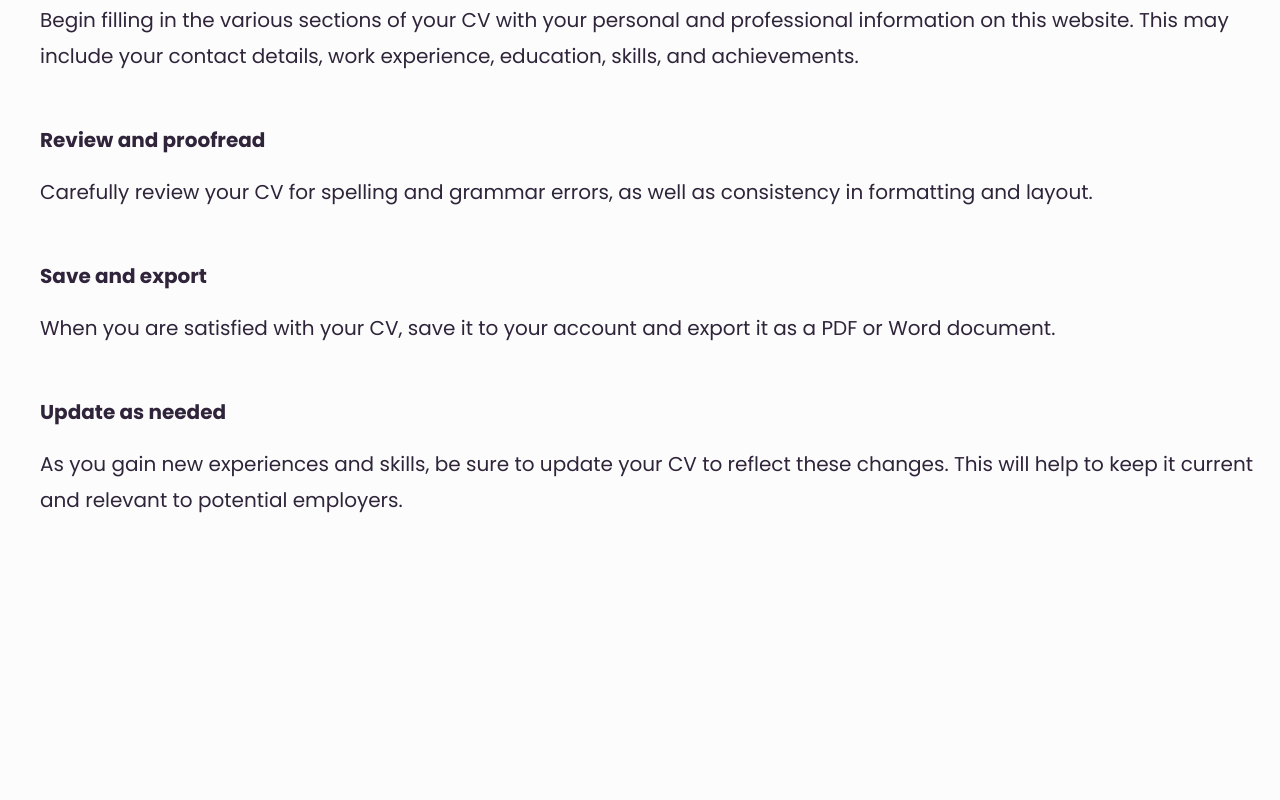
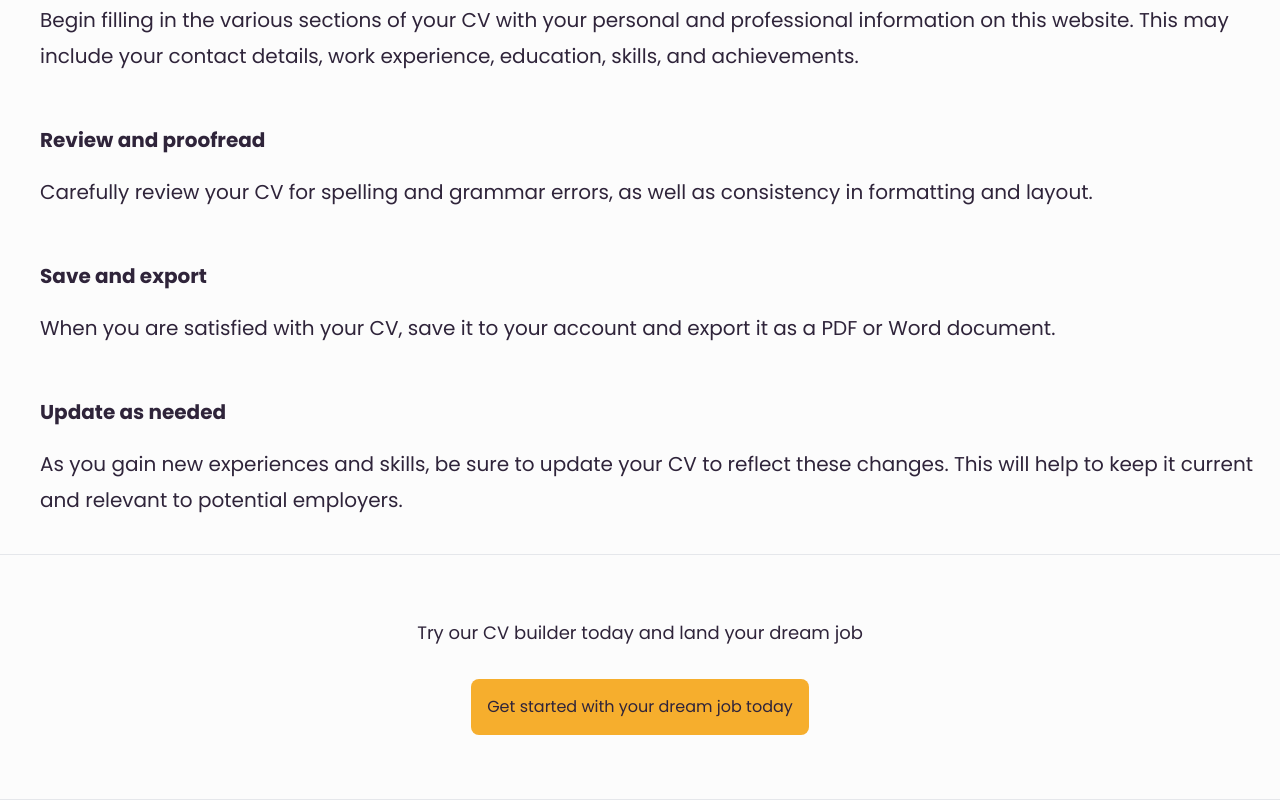
Before and after one commit to andyluak/cv-builder, a Next.js app: page / in a window 1280 px wide. Shown: the part 4618-5418 px from the top of the page. Before the commit the page ends 5172 px from the top, so only its background shows below. Built offline with nearby package versions, Linux system fonts and the light colour scheme; no server answers.

Commit message:
Last CTA

```diff
--- a/src/pages/index.tsx
+++ b/src/pages/index.tsx
@@ -121,6 +121,13 @@ const Home: NextPage<Props, Record<string, never>> = ({
             ))}
           </ul>
         </div>
+
+        {/* CTA */}
+        <CTA
+          callToAction="Try our CV builder today and land your dream job"
+          buttonLabel="Get started with your dream job today"
+          onClick={handleSignIn}
+        />
       </main>
     </>
   );
```
